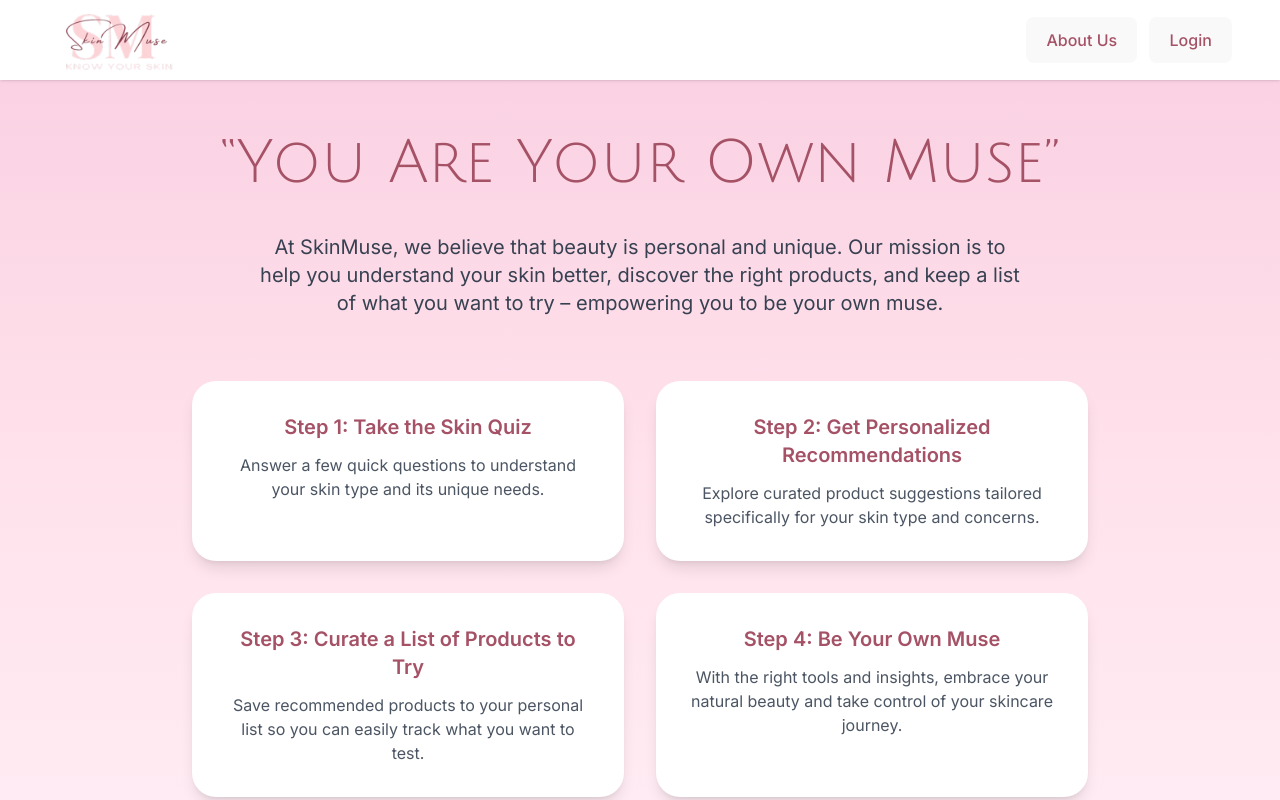
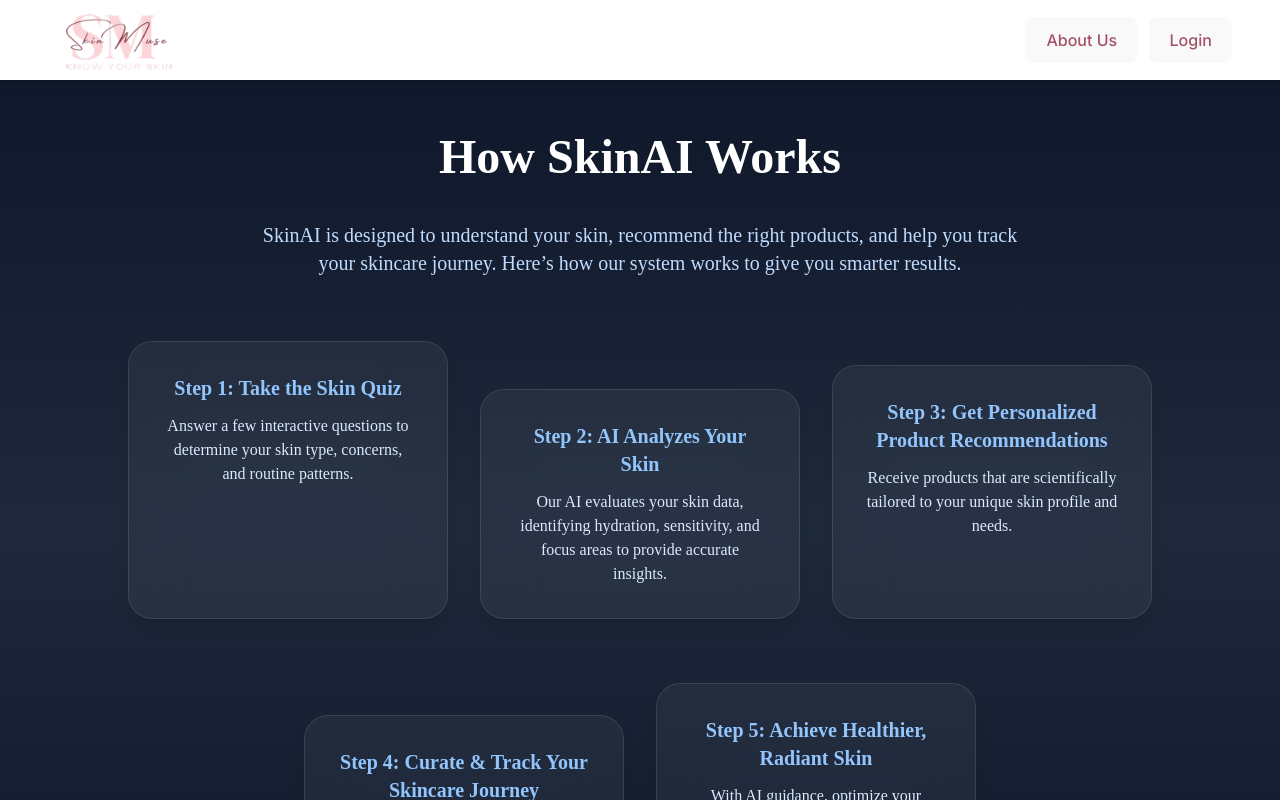
Before and after one commit to rimpleshrestha/skinAI_frontend, a React (Vite) app: page /about in a window 1280 px wide. Shown: the top 800 px of the page. Built offline with nearby package versions, Linux system fonts and the light colour scheme; a web font is replaced by a local one.

Commit message:
new about us page

```diff
--- a/src/pages/AboutUs.jsx
+++ b/src/pages/AboutUs.jsx
@@ -6,64 +6,77 @@
     {
       title: "Step 1: Take the Skin Quiz",
       description:
-        "Answer a few quick questions to understand your skin type and its unique needs.",
+        "Answer a few interactive questions to determine your skin type, concerns, and routine patterns.",
     },
     {
-      title: "Step 2: Get Personalized Recommendations",
+      title: "Step 2: AI Analyzes Your Skin",
       description:
-        "Explore curated product suggestions tailored specifically for your skin type and concerns.",
+        "Our AI evaluates your skin data, identifying hydration, sensitivity, and focus areas to provide accurate insights.",
     },
     {
-      title: "Step 3: Curate a List of Products to Try",
+      title: "Step 3: Get Personalized Product Recommendations",
       description:
-        "Save recommended products to your personal list so you can easily track what you want to test.",
+        "Receive products that are scientifically tailored to your unique skin profile and needs.",
     },
     {
-      title: "Step 4: Be Your Own Muse",
+      title: "Step 4: Curate & Track Your Skincare Journey",
       description:
-        "With the right tools and insights, embrace your natural beauty and take control of your skincare journey.",
+        "Save recommended products, track results over time, and adjust your routine based on AI feedback.",
+    },
+    {
+      title: "Step 5: Achieve Healthier, Radiant Skin",
+      description:
+        "With AI guidance, optimize your skincare routine and embrace a routine that works for your skin.",
     },
   ];
 
+  // Vertical offset array for staggered layout
+  const offsets = ["mt-0", "mt-12", "mt-6", "mt-16", "mt-8"];
+
   return (
-    <div className="min-h-screen bg-gradient-to-b from-[#fad1e3] via-[#ffe2eb] to-[#ffedf5] flex flex-col items-center px-6 py-16 font-inter overflow-hidden">
-      {/* Motto */}
+    <div className="min-h-screen w-full bg-gradient-to-b from-[#0F172A] via-[#1E293B] to-[#0F172A] flex flex-col items-center px-6 py-16 font-kaisei overflow-hidden">
+      {/* Page Header */}
       <motion.h1
         initial={{ opacity: 0, y: -40 }}
         animate={{ opacity: 1, y: 0 }}
         transition={{ duration: 0.8 }}
-        className="text-4xl md:text-6xl font-bold text-[#A55166] text-center mb-10"
-        style={{ fontFamily: "'Julius Sans One', sans-serif" }}
+        className="text-4xl md:text-5xl font-bold text-white text-center mb-10"
       >
-        “You Are Your Own Muse”
+        How SkinAI Works
       </motion.h1>
 
       <motion.p
         initial={{ opacity: 0, y: 20 }}
         animate={{ opacity: 1, y: 0 }}
         transition={{ delay: 0.2, duration: 0.8 }}
-        className="text-lg md:text-xl text-gray-700 text-center max-w-3xl mb-16 leading-relaxed"
+        className="text-lg md:text-xl text-blue-200 text-center max-w-3xl mb-16 leading-relaxed"
       >
-        At SkinMuse, we believe that beauty is personal and unique. Our mission
-        is to help you understand your skin better, discover the right products,
-        and keep a list of what you want to try – empowering you to be your own
-        muse.
+        SkinAI is designed to understand your skin, recommend the right
+        products, and help you track your skincare journey. Here’s how our
+        system works to give you smarter results.
       </motion.p>
 
-      {/* Flow Steps */}
-      <div className="w-full max-w-4xl grid grid-cols-1 md:grid-cols-2 gap-8">
+      {/* Dynamic Steps */}
+      <div className="w-full max-w-6xl flex flex-wrap justify-center gap-8">
         {steps.map((step, index) => (
           <motion.div
             key={index}
-            initial={{ opacity: 0, y: 50 }}
+            initial={{ opacity: 0, y: 80 }}
             animate={{ opacity: 1, y: 0 }}
-            transition={{ delay: 0.3 + index * 0.2, duration: 0.8 }}
-            className="bg-white shadow-lg rounded-3xl p-8 text-center hover:shadow-2xl transition transform hover:-translate-y-1"
+            transition={{ delay: 0.3 + index * 0.15, duration: 0.8 }}
+            whileHover={{
+              scale: 1.07,
+              rotateZ: index % 2 === 0 ? 2 : -2,
+              boxShadow: "0 20px 40px rgba(0, 123, 255, 0.4)",
+            }}
+            className={`bg-white/5 backdrop-blur-xl border border-white/10 rounded-3xl p-8 text-center cursor-pointer shadow-lg ${
+              offsets[index % offsets.length]
+            } w-80`}
           >
-            <h3 className="text-xl font-semibold text-[#A55166] mb-3">
+            <h3 className="text-xl font-semibold text-blue-300 mb-3">
               {step.title}
             </h3>
-            <p className="text-gray-600">{step.description}</p>
+            <p className="text-blue-100">{step.description}</p>
           </motion.div>
         ))}
       </div>
```
